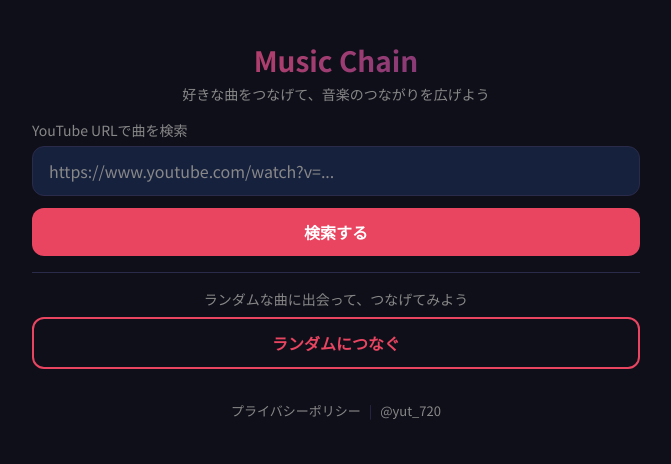
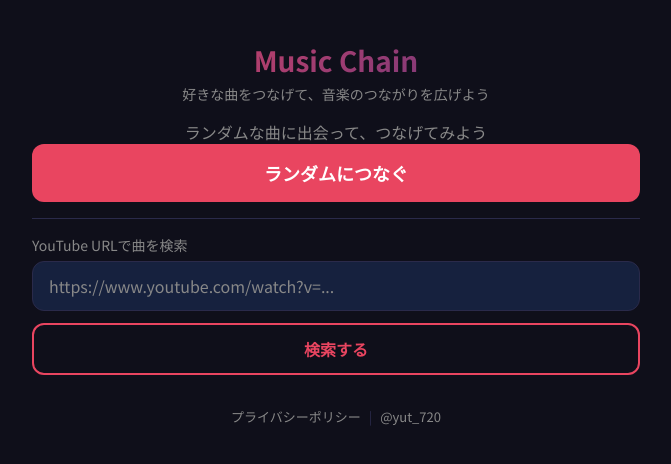
Before and after one commit to yu-kod/music-chain, a React (Vite) app in the folder frontend/: page / in a window 1280 px wide. Shown: the top 464 px of the page, without its empty margins (304-975 px from the left). Built offline with nearby package versions, Linux system fonts and the light colour scheme.

Commit message:
feat: prioritize random connect button on home page

```diff
--- a/frontend/src/pages/HomePage.tsx
+++ b/frontend/src/pages/HomePage.tsx
@@ -59,6 +59,22 @@ export default function HomePage() {
 
   return (
     <>
+      <div className="text-center">
+        <p className="text-muted mb-12">
+          ランダムな曲に出会って、つなげてみよう
+        </p>
+        <button
+          className="btn"
+          onClick={handleRandom}
+          disabled={loading}
+          style={{ fontSize: 18, padding: "16px 32px" }}
+        >
+          {loading ? "読み込み中..." : "ランダムにつなぐ"}
+        </button>
+      </div>
+
+      <hr className="divider" />
+
       <form onSubmit={handleSearch}>
         <label className="label">YouTube URLで曲を検索</label>
         <input
@@ -74,7 +90,7 @@ export default function HomePage() {
         {url.trim() && !isValidYoutubeUrl(url.trim()) && (
           <p className="error mt-8">YouTube の URL を入力してください</p>
         )}
-        <button className="btn mt-12" type="submit" disabled={loading || (!!url.trim() && !isValidYoutubeUrl(url.trim()))}>
+        <button className="btn btn-outline mt-12" type="submit" disabled={loading || (!!url.trim() && !isValidYoutubeUrl(url.trim()))}>
           検索する
         </button>
       </form>
@@ -92,21 +108,6 @@ export default function HomePage() {
         </div>
       )}
 
-      <hr className="divider" />
-
-      <div className="text-center">
-        <p className="text-muted text-sm mb-8">
-          ランダムな曲に出会って、つなげてみよう
-        </p>
-        <button
-          className="btn btn-outline"
-          onClick={handleRandom}
-          disabled={loading}
-        >
-          ランダムにつなぐ
-        </button>
-      </div>
-
       {error && <p className="error mt-8">{error}</p>}
     </>
   );
```
